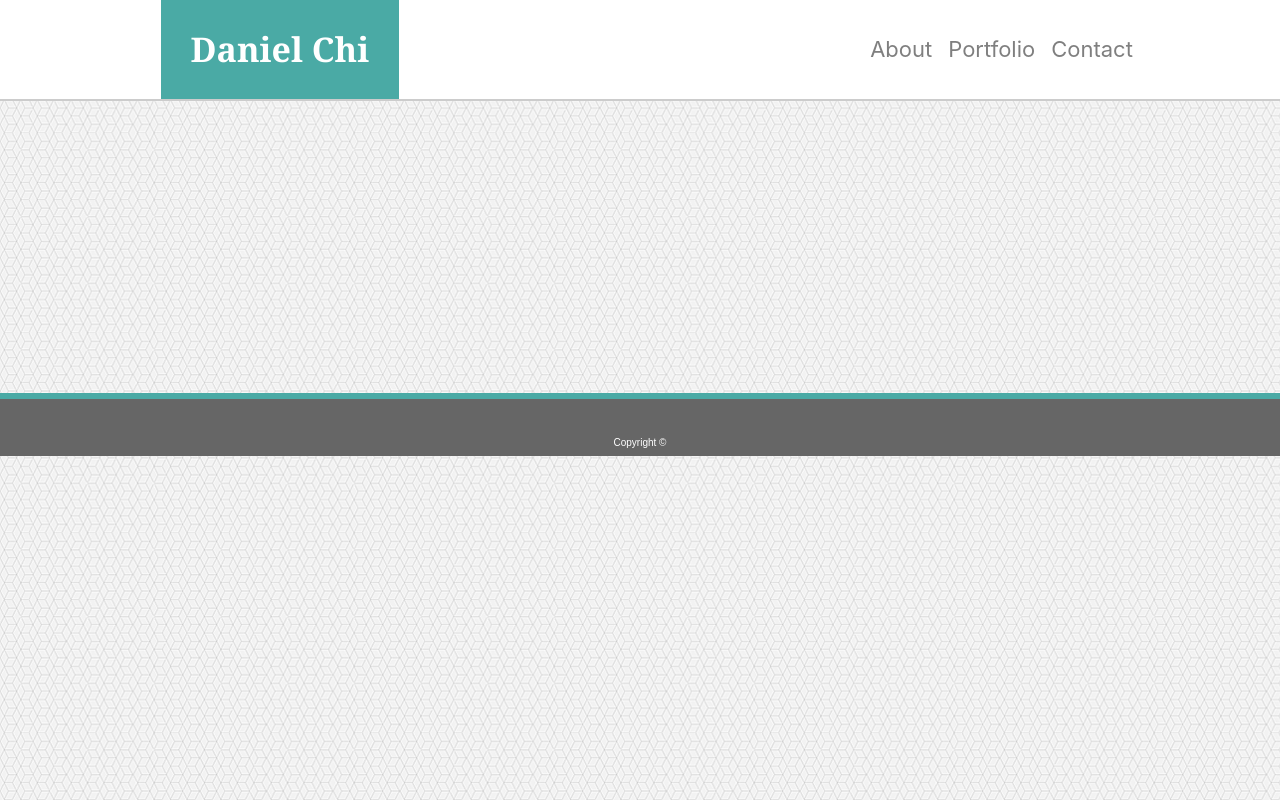
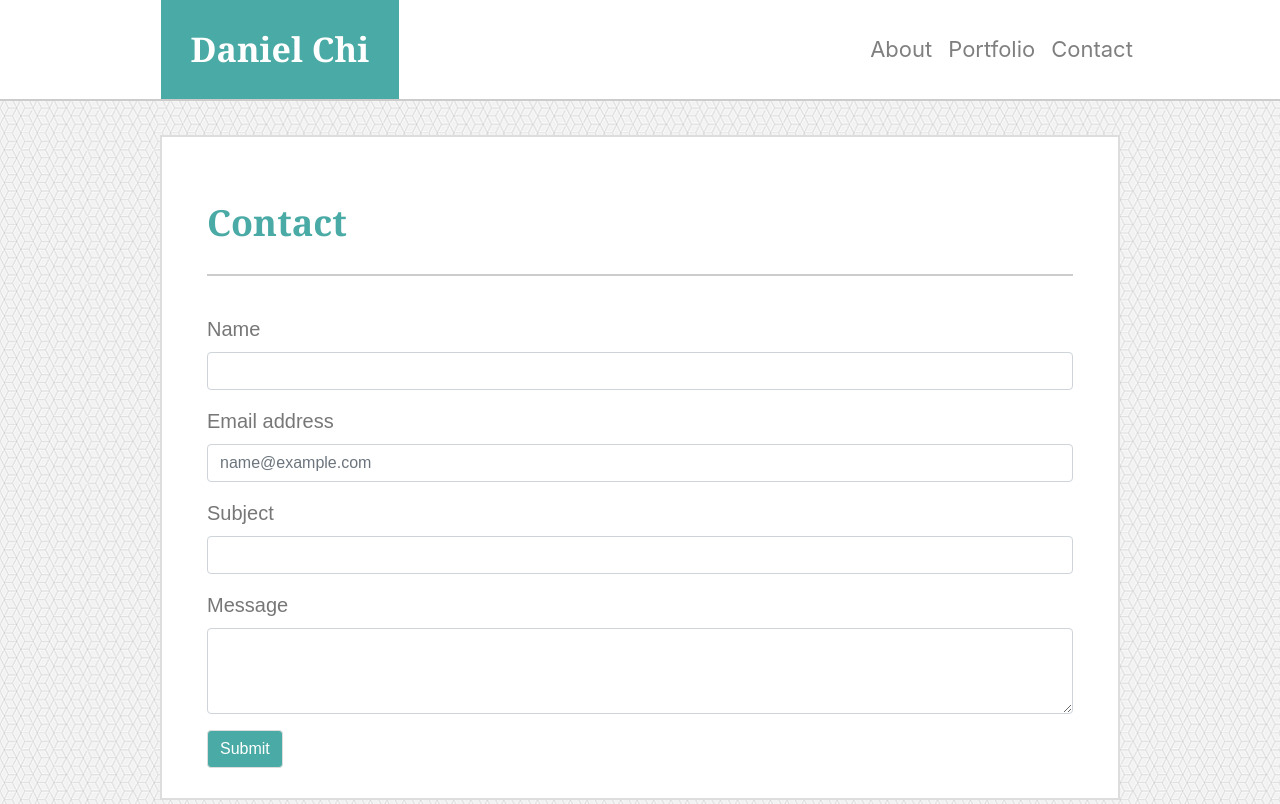
Before and after one commit to Daniel-Chi/Bootstrap-Portfolio, a plain HTML site: page contact.html in a window 1280 px wide. Shown: the top 804 px of the page. Drawn offline with nearby package versions, Linux system fonts and the light colour scheme.

Commit message:
finished contact and some changes to index

```diff
--- a/assets/css/style.css
+++ b/assets/css/style.css
@@ -13,7 +13,7 @@
     padding-top: 24px;
     padding-bottom: 24px;
 }
-#navbarNav {
+#navbarbuttons {
     font-size: 22px;
     color: #777777;
     margin-left: 14px;
@@ -40,10 +40,9 @@ body {
     position: relative;
     bottom: 100px;
 }
-#jumbotop {
-    margin-top: 34px;
-    position: relative;
-}
+
+
+
 .contentheader {
     font-family: Georgia, 'Times New Roman', Times, serif;
     font-style: normal;
@@ -62,18 +61,31 @@ body {
     margin-right: 20px;
     margin-bottom: 20px;
 }
-.jumbotron {
+#jumbotop, #formtotal {
+    margin-top: 34px;
+}
+.jumbotron, #formtotal {
     width: 960px;
     background-color: #ffffff;
     border-style: solid;
     border-width: 2px;
     border-color: #dddddd;
+}
+.jumbotron {
     margin-left: 75px;
 }
 @media only screen and (max-width: 1199px) {
     .jumbotron {
         width: 100%;
         margin-left: 0px;
+    }
+    #navbarbuttons{
+        margin-left: -2px;
+    }
+}
+@media only screen and (max-width: 991px) {
+    #navbarbuttons{
+        margin-left: 28px;
     }
 }
 @media only screen and (max-width: 767px) {
@@ -102,12 +114,6 @@ footer {
     border-top-width: 6px;
     border-color: #4aaaa5;
 }
-
-
-
-
-
-
 form {
     font-family: Arial, Helvetica, sans-serif;
     color: #777777;
@@ -115,7 +121,27 @@ form {
     margin-left: 30px;
     margin-right: 30px;
     padding-bottom: 30px;
+    padding-top: 30px;
 }
+#contactheader {
+    margin-top: 64px;
+}
+.btn-primary {
+    background-color: #4aaaa5;
+    border-color: #dddddd;
+}
+.btn-primary:hover {
+    background-color: #4aaaa5;
+    border-color: #777777;
+}
+
+
+
+
+
+
+
+
 #boxname, #boxemail, #boxmessage {
     width: 100%;
     color: #777777;
--- a/contact.html
+++ b/contact.html
@@ -19,7 +19,7 @@
                       <span class="navbar-toggler-icon"></span>
                     </button></div>
                     <div class="col-md-3 col-lg-9"></div>
-                    <div class="collapse navbar-collapse" id="navbarNav">
+                    <div class="collapse navbar-collapse" id="navbarbuttons">
                       <ul class="navbar-nav">
                         <li class="nav-item">
                           <a class="nav-link" href="index.html">About</a>
@@ -28,7 +28,7 @@
                           <a class="nav-link" href="portfolio.html">Portfolio</a>
                         </li>
                         <li class="nav-item">
-                          <a class="nav-link" href="#">Contact <span class="sr-only">(current)</span></a>
+                          <a class="nav-link" href="#">Contact</a>
                         </li>
                       </ul>
                     </div>
@@ -37,8 +37,28 @@
   </div>
   <div id="topbg"></div>
 <div id="pagecontent">
-
-
+    <div class="container" id="formtotal">
+        <h1 class="contentheader" id="contactheader">Contact</h1>
+        <form>
+                <div class="form-group">
+                    <label for="exampleFormControlInput1">Name</label>
+                    <input type="email" class="form-control" id="exampleFormControlInput1">
+                </div>
+                <div class="form-group">
+                  <label for="exampleFormControlInput1">Email address</label>
+                  <input type="email" class="form-control" id="exampleFormControlInput1" placeholder="name@example.com">
+                </div>
+                <div class="form-group">
+                    <label for="exampleFormControlInput1">Subject</label>
+                    <input type="email" class="form-control" id="exampleFormControlInput1">
+                </div>
+                <div class="form-group">
+                  <label for="exampleFormControlTextarea1">Message</label>
+                  <textarea class="form-control" id="exampleFormControlTextarea1" rows="3"></textarea>
+                </div>
+                <button type="submit" class="btn btn-primary">Submit</button>
+              </form>
+    </div>
 
 
 </div>
```
Also changed, not shown: index.html (+4 -4 lines), portfolio.html (+2 -2 lines).
